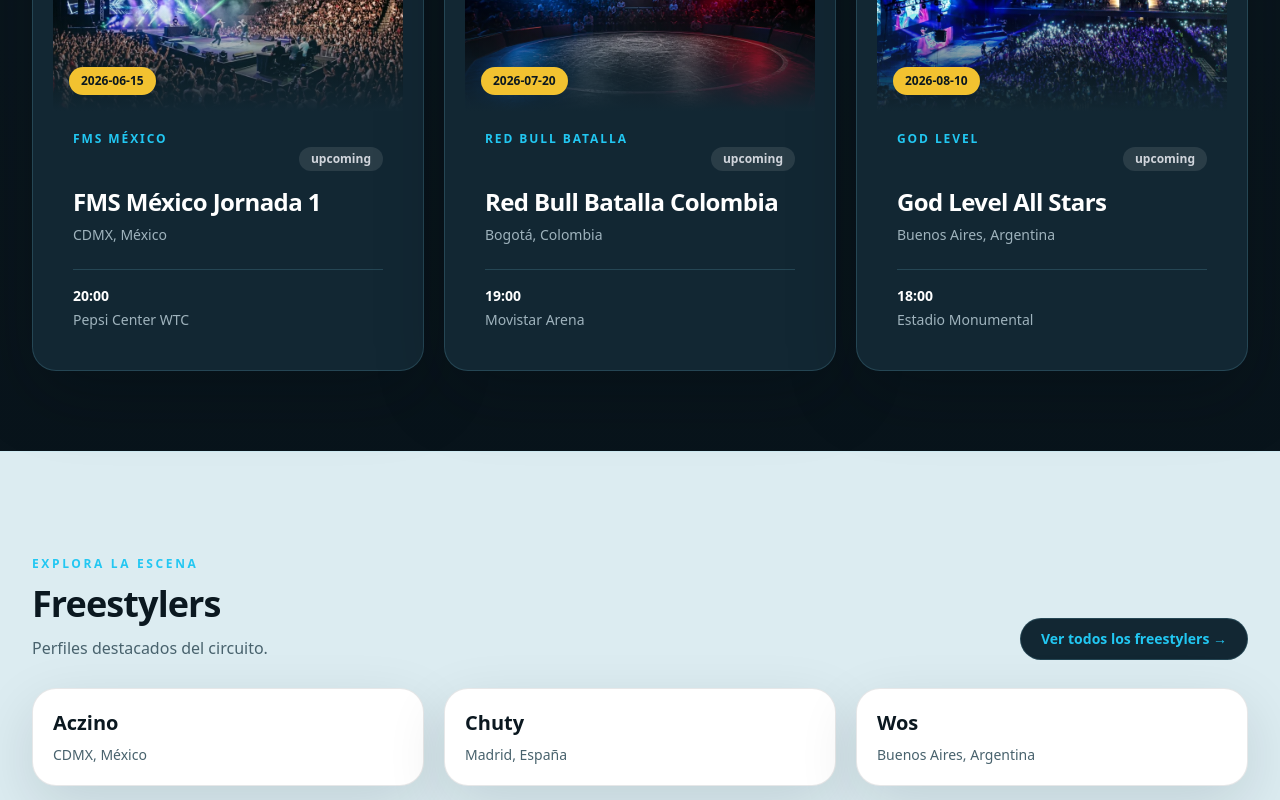
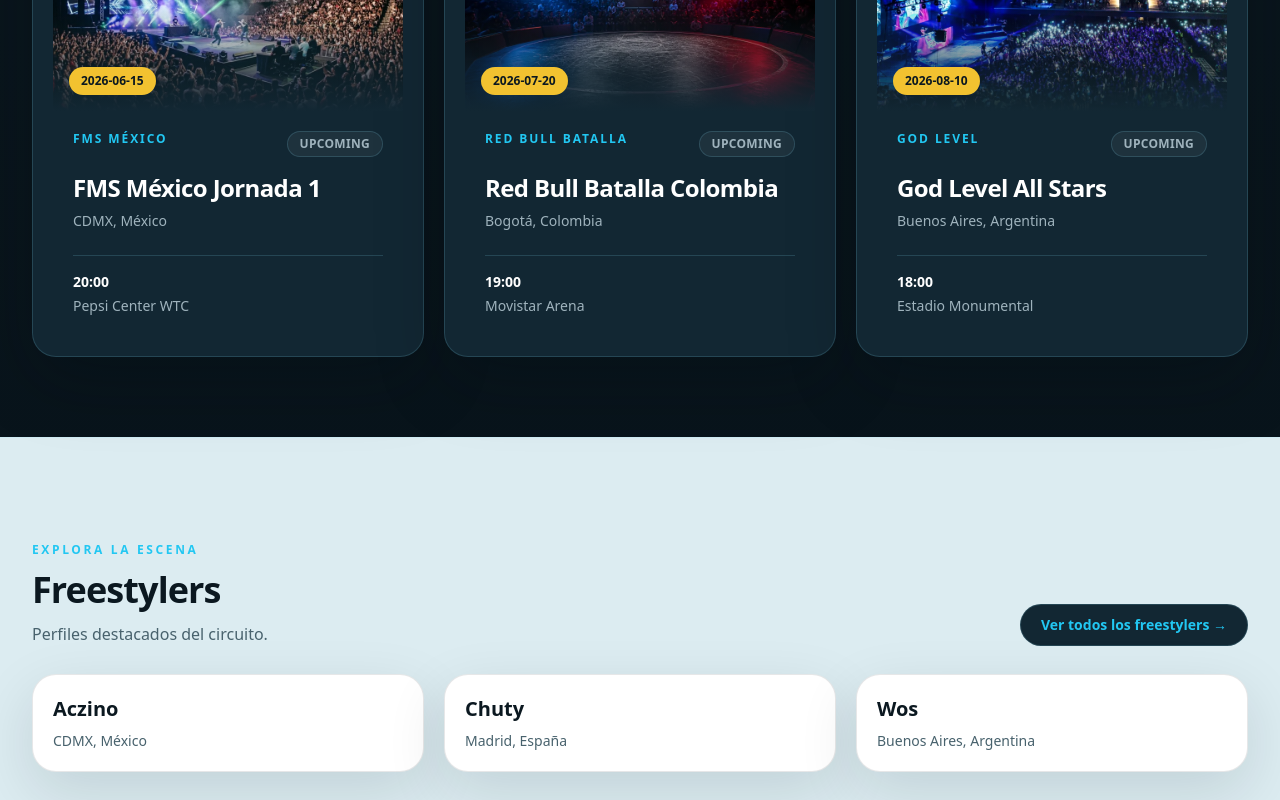
Before and after one commit to asGerath/freestylett, a Next.js app: page / in a window 1280 px wide. Shown: the part 1300-2100 px from the top of the page. Built offline with nearby package versions, Linux system fonts and the light colour scheme.

Commit message:
style(badges): align states with concept b palette

```diff
--- a/src/components/ui/Badge.tsx
+++ b/src/components/ui/Badge.tsx
@@ -1,6 +1,3 @@
-// Badge reutilizable para estados, categorías, etc.
-// Ahora soporta variantes para distintos contextos visuales.
-
 type BadgeVariant = "primary" | "accent" | "muted";
 
 type BadgeProps = {
@@ -9,15 +6,15 @@
 };
 
 const badgeVariants: Record<BadgeVariant, string> = {
-  primary: "bg-yellow-400 text-black",
-  accent: "bg-[var(--color-accent)] text-black",
-  muted: "bg-white/10 text-gray-300",
+  primary: "bg-[var(--color-primary)] text-[var(--color-text-dark)]",
+  accent: "bg-[var(--color-accent)] text-[var(--color-text-dark)]",
+  muted: "border border-[var(--color-border)] bg-white/5 text-[var(--color-muted)]",
 };
 
 export function Badge({ children, variant = "primary" }: BadgeProps) {
   return (
     <span
-      className={`mt-4 inline-block rounded-full px-3 py-1 text-xs font-bold ${badgeVariants[variant]}`}
+      className={`inline-flex rounded-full px-3 py-1 text-xs font-bold uppercase tracking-wide ${badgeVariants[variant]}`}
     >
       {children}
     </span>
```
